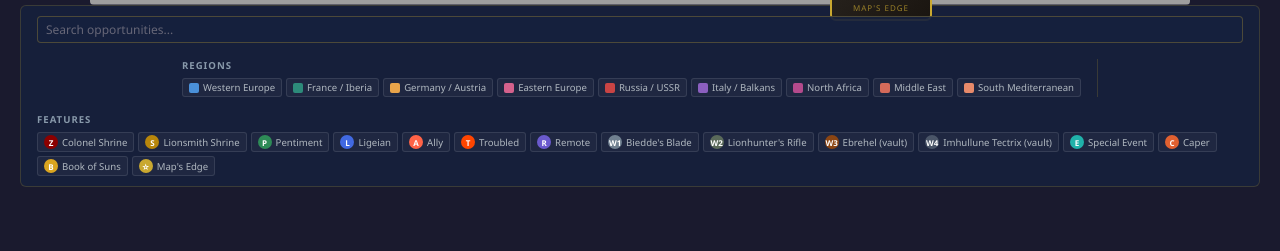
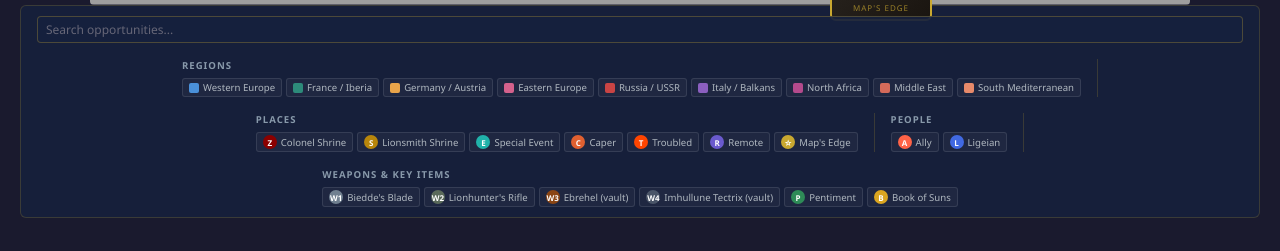
Before and after one commit to livelycoding/atlas-of-the-unsuspected, a React (Vite) app: page / in a window 1280 px wide. Shown: the part 806-1057 px from the top of the page. Before the commit the page ends 1029 px from the top, so only its background shows below. Built offline with nearby package versions, Linux system fonts and the light colour scheme; grey boxes are pictures that could not be loaded.

Commit message:
Legend improvements

```diff
--- a/src/components/Legend.tsx
+++ b/src/components/Legend.tsx
@@ -20,22 +20,28 @@ const regionItems = [
   { id: 'south-med', label: 'South Mediterranean', color: '#e88a6a' },
 ];
 
-const badgeItems = [
+const placeItems = [
   { id: 'shrine-colonel', label: 'Colonel Shrine', badge: 'Z', color: '#8b0000' },
   { id: 'shrine-lionsmith', label: 'Lionsmith Shrine', badge: 'S', color: '#b8860b' },
-  { id: 'pentiment', label: 'Pentiment', badge: 'P', color: '#2e8b57' },
-  { id: 'ligeian', label: 'Ligeian', badge: 'L', color: '#4169e1' },
-  { id: 'ally', label: 'Ally', badge: 'A', color: '#ff6347' },
+  { id: 'special-event', label: 'Special Event', badge: 'E', color: '#20b2aa' },
+  { id: 'caper', label: 'Caper', badge: 'C', color: '#e06030' },
   { id: 'troubled', label: 'Troubled', badge: 'T', color: '#ff4500' },
   { id: 'remote', label: 'Remote', badge: 'R', color: '#6a5acd' },
+  { id: 'map-edge', label: 'Map\'s Edge', badge: '\u2606', color: '#c9a830' },
+];
+
+const peopleItems = [
+  { id: 'ally', label: 'Ally', badge: 'A', color: '#ff6347' },
+  { id: 'ligeian', label: 'Ligeian', badge: 'L', color: '#4169e1' },
+];
+
+const stuffItems = [
   { id: 'weapon-biedde', label: "Biedde's Blade", badge: 'W1', color: '#708090' },
   { id: 'weapon-lionhunter', label: "Lionhunter's Rifle", badge: 'W2', color: '#5a6a5a' },
   { id: 'weapon-ebrehel', label: 'Ebrehel (vault)', badge: 'W3', color: '#8b4513' },
   { id: 'weapon-imhullune', label: 'Imhullune Tectrix (vault)', badge: 'W4', color: '#4a5568' },
-  { id: 'special-event', label: 'Special Event', badge: 'E', color: '#20b2aa' },
-  { id: 'caper', label: 'Caper', badge: 'C', color: '#e06030' },
+  { id: 'pentiment', label: 'Pentiment', badge: 'P', color: '#2e8b57' },
   { id: 'book-of-suns', label: 'Book of Suns', badge: 'B', color: '#daa520' },
-  { id: 'map-edge', label: 'Map\'s Edge', badge: '\u2606', color: '#c9a830' },
 ];
 
 export function Legend({ activeFilters, onToggleFilter, opportunityTerms, onOpportunitySearch }: Props) {
@@ -59,9 +65,45 @@ export function Legend({ activeFilters, onToggleFilter, opportunityTerms, onOppo
       </div>
       <div className={styles.divider} />
       <div className={styles.group}>
-        <h4 className={styles.groupTitle}>Features</h4>
+        <h4 className={styles.groupTitle}>Places</h4>
         <div className={styles.items}>
-          {badgeItems.map(item => (
+          {placeItems.map(item => (
+            <button
+              key={item.id}
+              className={`${styles.item} ${activeFilters.has(item.id) ? styles.active : ''}`}
+              onClick={() => onToggleFilter(item.id)}
+            >
+              <span className={styles.badgeIcon} style={{ backgroundColor: item.color }}>
+                {item.badge}
+              </span>
+              <span className={styles.label}>{item.label}</span>
+            </button>
+          ))}
+        </div>
+      </div>
+      <div className={styles.divider} />
+      <div className={styles.group}>
+        <h4 className={styles.groupTitle}>People</h4>
+        <div className={styles.items}>
+          {peopleItems.map(item => (
+            <button
+              key={item.id}
+              className={`${styles.item} ${activeFilters.has(item.id) ? styles.active : ''}`}
+              onClick={() => onToggleFilter(item.id)}
+            >
+              <span className={styles.badgeIcon} style={{ backgroundColor: item.color }}>
+                {item.badge}
+              </span>
+              <span className={styles.label}>{item.label}</span>
+            </button>
+          ))}
+        </div>
+      </div>
+      <div className={styles.divider} />
+      <div className={styles.group}>
+        <h4 className={styles.groupTitle}>Weapons & Key Items</h4>
+        <div className={styles.items}>
+          {stuffItems.map(item => (
             <button
               key={item.id}
               className={`${styles.item} ${activeFilters.has(item.id) ? styles.active : ''}`}
```
